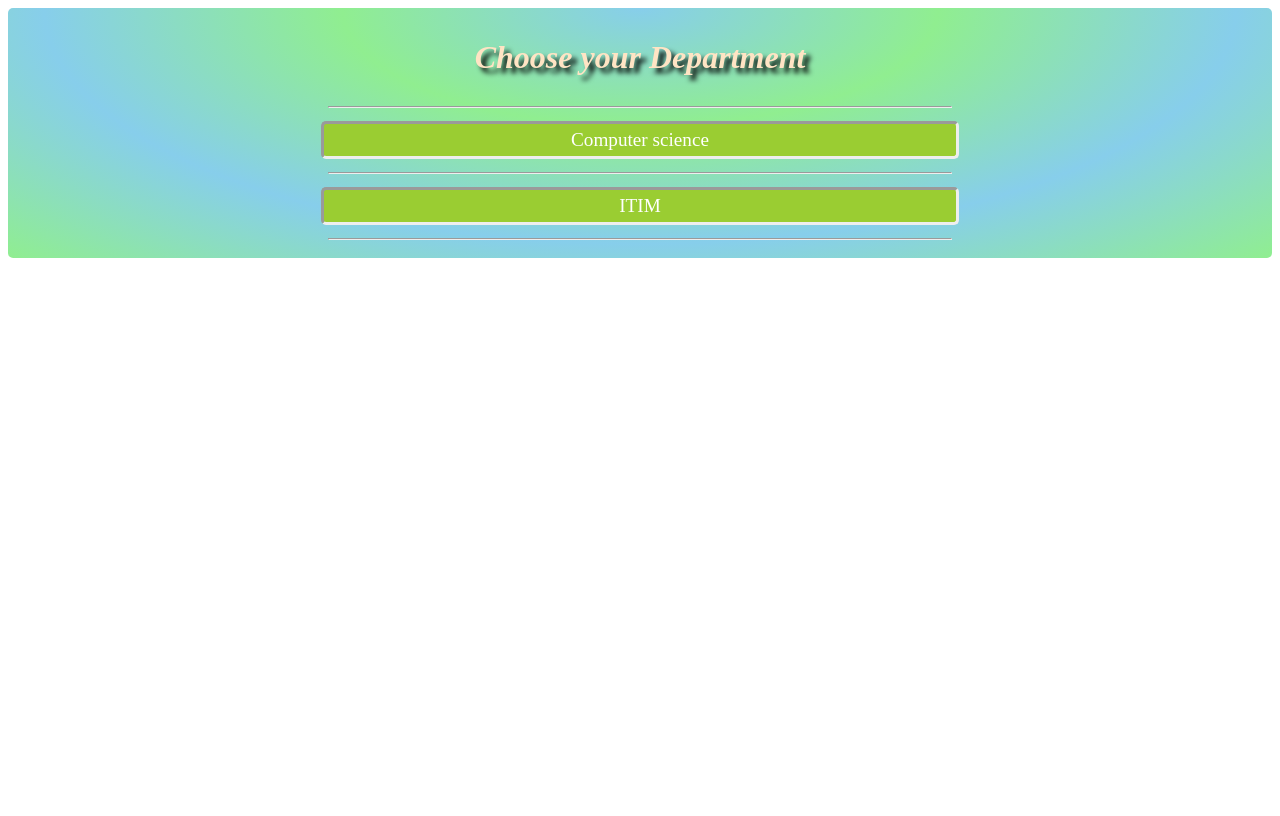
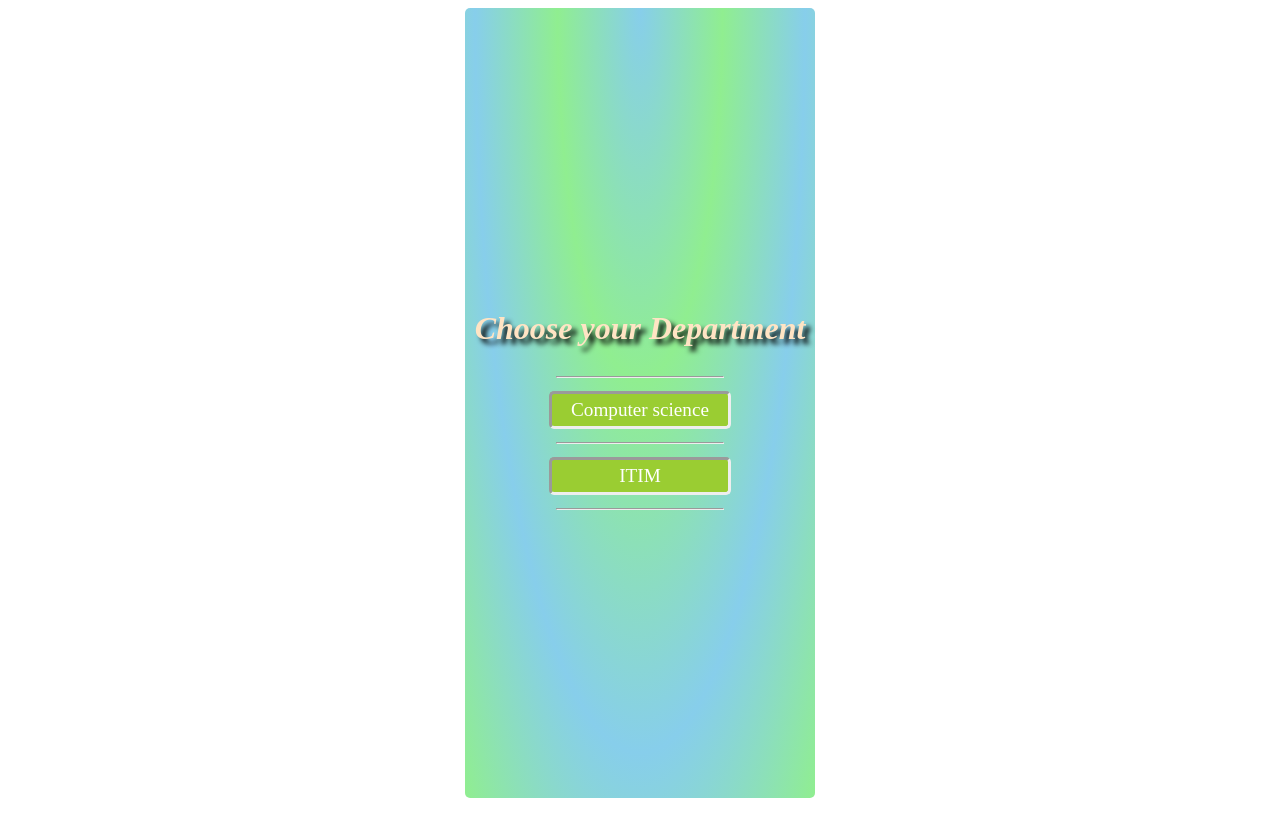
Before and after one commit to ahmefyusuf541/times-left-., a plain HTML site: page index.html in a window 1280 px wide. Drawn offline with Linux system fonts and the light colour scheme.

Commit message:
Update index.html

```diff
--- a/index.html
+++ b/index.html
@@ -5,6 +5,12 @@
     <meta http-equiv="X-UA-Compatible" content="IE=edge">
     <meta name="viewport" content="width=device-width, initial-scale=1.0">
 <style>
+	body{
+		display:flex;
+		aligin-items:center;
+		justify-content:center;
+		height:100vh;
+	}
 	.option {
     display:flex;
     flex-direction:column;
```
